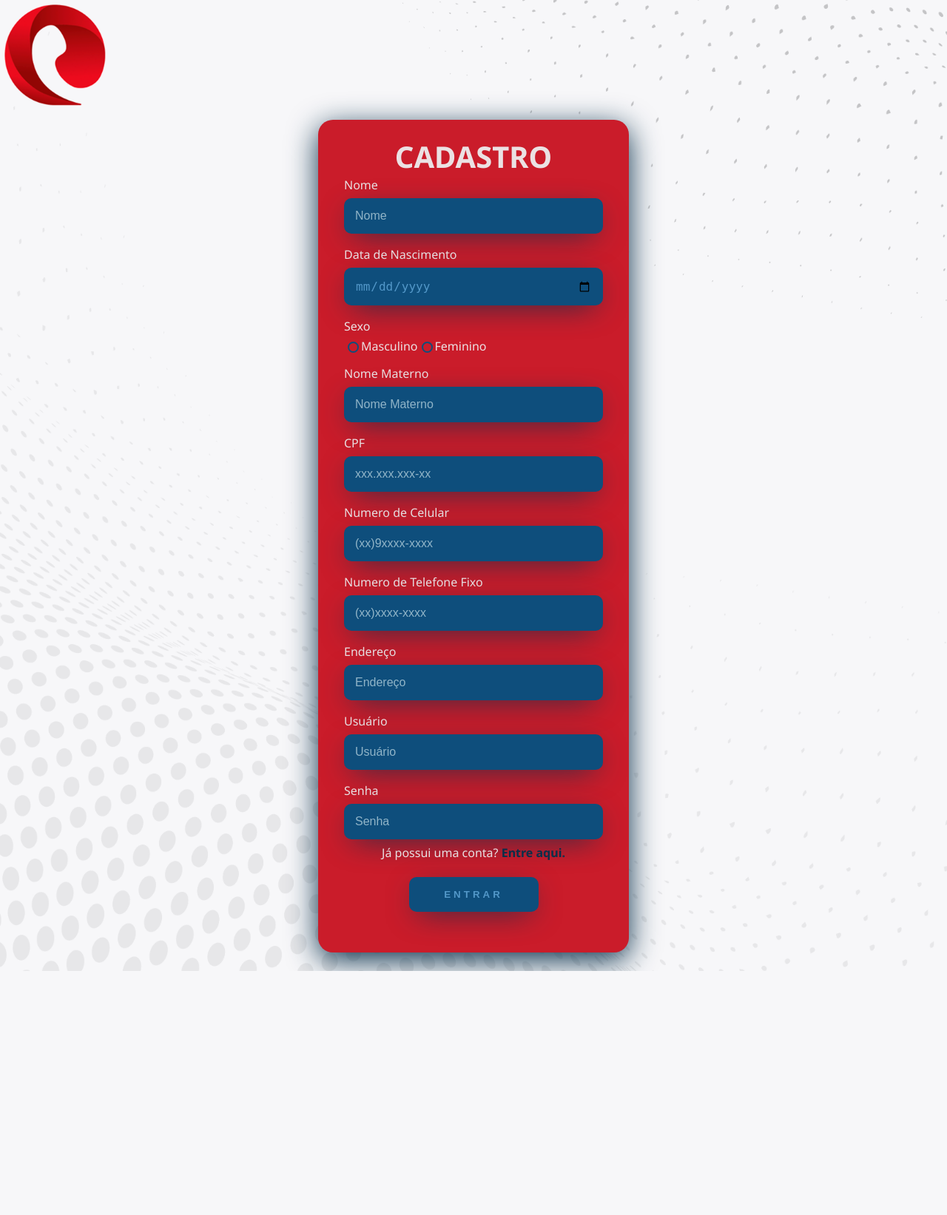
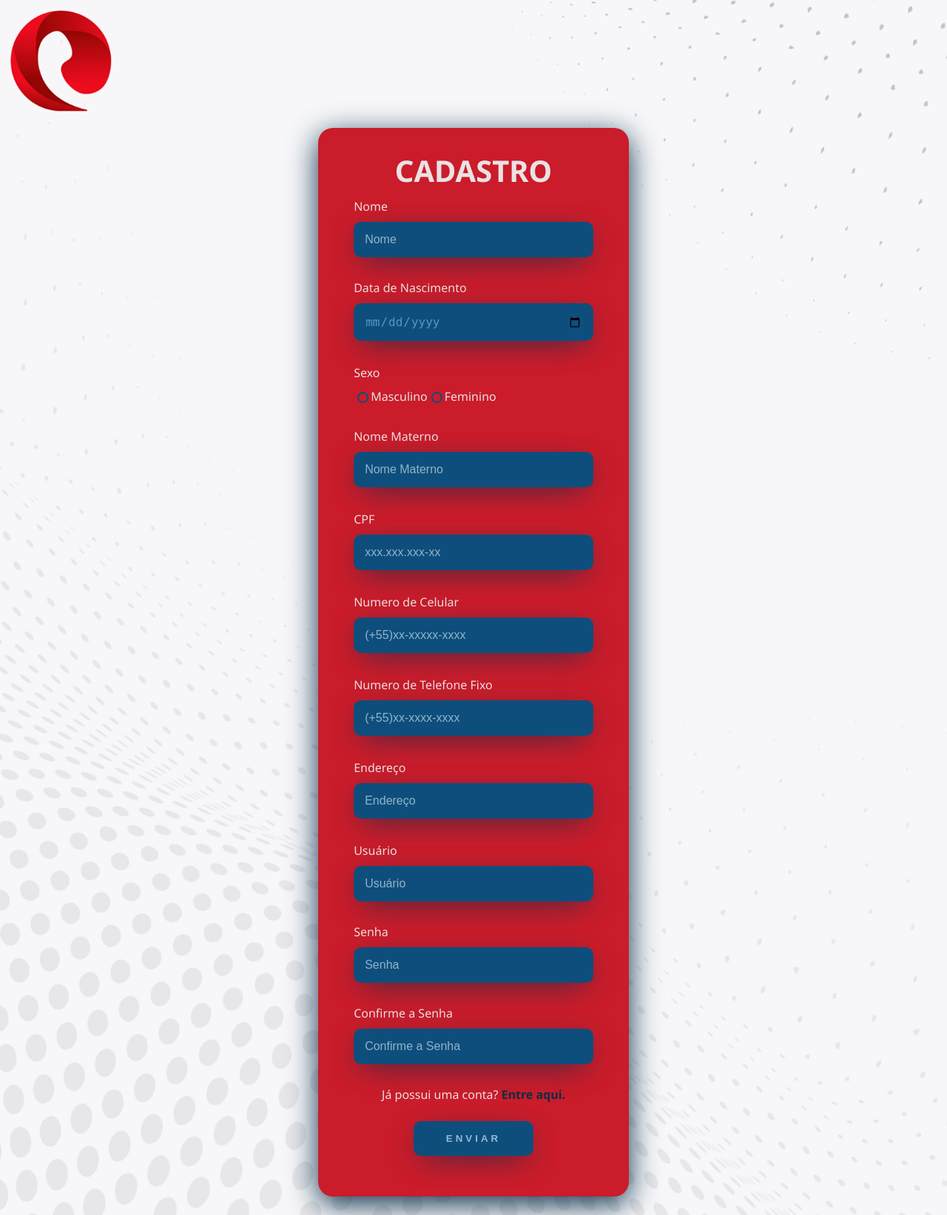
Before and after one commit to clebercmsf/Projeto-Telecall, a PHP site: page /pages/register/register.html in a window 1280 px wide. Shown: the whole page at 74% size. Before the commit the page ends 1313 px from the top, so only its background shows below. Run offline with PHP 8.4, Linux system fonts and the light colour scheme.

Commit message:
registerpage - new features

```diff
--- a/src/pages/login/login.css
+++ b/src/pages/login/login.css
@@ -89,7 +89,7 @@ body {
     text-transform: uppercase;
     font-weight: 800;
     letter-spacing: 4px;
-    color: #5398C9;
+    color: #95B9D2;
     background: #0E4E7C;
     cursor: pointer;
     box-shadow: 0px 10px 40px -12px #082F4A;
--- a/src/pages/login/login.html
+++ b/src/pages/login/login.html
@@ -4,7 +4,7 @@
     <meta charset="UTF-8">
     <meta http-equiv="X-UA-Compatible" content="IE=edge">
     <meta name="viewport" content="width=device-width, initial-scale=1.0">
-    <title>Login</title>
+    <title>Login - Telecall</title>
     <link rel="stylesheet" href="login.css">
 </head>
 <body>
@@ -23,9 +23,9 @@
                 <input type="password" placeholder="Senha">
             </div>
             <div class="register">
-                <label>Ainda não possui uma conta? <a href="/src/pages/register/register.html">Crie aqui.</a></label>
+                <label><br>Ainda não possui uma conta? <a href="/src/pages/register/register.html">Crie aqui.</a></label>
             </div>
-            <button class="btn-login">Entrar</button>
+            <button class="btn-login">Enviar</button>
         </div>
     </div>
 </body>
--- a/src/pages/register/register.css
+++ b/src/pages/register/register.css
@@ -1,5 +1,5 @@
 @import url('https://fonts.googleapis.com/css2?family=Noto+Sans:wght@400;700&display=swap');
-@import "/src/style.css";
+/* @import "/src/style.css"; */
 
 body {
     font-family: 'Noto Sans', sans-serif;
@@ -34,6 +34,7 @@ body {
     background: #CA1C2A;
     border-radius: 20px;
     box-shadow: 0px 10px 40px #082F4A;
+    text-align: center;
 }
 
 .card-register > h1 {
@@ -115,6 +116,12 @@ body {
     text-decoration: none;
 }
 
+.login {
+    display: flex;
+    align-items: center;
+    justify-content: center;
+}
+
 .login a {
     text-decoration: none;
     font-weight: 800;
@@ -122,6 +129,7 @@ body {
 }
 
 .btn-register {
+    align-self: center;
     width: 50%;
     padding: 16px 0px;
     margin: 25px;
@@ -131,7 +139,7 @@ body {
     text-transform: uppercase;
     font-weight: 800;
     letter-spacing: 4px;
-    color: #5398C9;
+    color: #95B9D2;
     background: #0E4E7C;
     cursor: pointer;
     box-shadow: 0px 10px 40px -12px #082F4A;
@@ -141,3 +149,11 @@ body {
     transform: scale(1.1);
     transition: transform 0.3s ease-in-out;
 }
+
+.span-required {
+    font-size: 12px;
+    font-weight: 800;
+    margin: 3px 0 0 1px;
+    color: #5398C9;
+    visibility: hidden;
+}
--- a/src/pages/register/register.html
+++ b/src/pages/register/register.html
@@ -4,7 +4,7 @@
     <meta charset="UTF-8">
     <meta http-equiv="X-UA-Compatible" content="IE=edge">
     <meta name="viewport" content="width=device-width, initial-scale=1.0">
-    <title>Cadastro</title>
+    <title>Cadastro - Telecall</title>
     <link rel="stylesheet" href="register.css">
 </head>
 <body>
@@ -14,56 +14,65 @@
     <div class="register">
         <div class="card-register">
             <h1>CADASTRO</h1>
+            <form id="form">
                 <div class="textfield">
                     <label for="name">Nome</label>
-                <input type="text" placeholder="Nome" name="nome" required>
+                    <input type="text" placeholder="Nome" name="nome" class="required" oninput="nameValidator()">
+                    <span class="span-required">Nome deve ter entre 15 e 60 caracteres alfabéticos.</span>
                 </div>
                 <div class="textfield">
                     <label for="birth">Data de Nascimento</label>
-                <input type="date" placeholder="Usuário" required>
+                    <input type="date" placeholder="Usuário">
                 </div>
                 <div class="textfield">
-                <label for="gender">Sexo</label>
+                    <label for="gender"><br>Sexo</label>
                     <div class="gender">
-                        <input type="radio" name="sex" id="sexm"><label for="sexm" required>Masculino</label>
-                        <input type="radio" name="sex" id="sexf"><label for="sexf" required>Feminino</label>
+                        <input type="radio" name="sex" id="sexm"><label for="sexm">Masculino</label>
+                        <input type="radio" name="sex" id="sexf"><label for="sexf">Feminino</label>
                     </div>
                 </div>
                 <div class="textfield">
-                <label for="m-name">Nome Materno</label>
-                <input type="text" placeholder="Nome Materno" required>
+                    <label for="m-name"><br>Nome Materno</label>
+                    <input type="text" placeholder="Nome Materno">
                 </div>
                 <div class="textfield">
-                <label for="cpf">CPF</label>
-                <input type="text" placeholder="xxx.xxx.xxx-xx" autocomplete="off" maxlength="14" id="cpf" required>
+                    <label for="cpf"><br>CPF</label>
+                    <input type="text" placeholder="xxx.xxx.xxx-xx" autocomplete="off" maxlength="14" id="cpf">
                 </div>
                 <div class="textfield">
-                <label for="c-number">Numero de Celular</label>
-                <input type="tel" placeholder="(xx)9xxxx-xxxx" maxlength="14" id="c-number" required>
-                <!-- pattern="\([0-9]{2}\)[9]{1}[0-9]{4}-[0-9]{4}" -->
+                    <label for="c-number"><br>Numero de Celular</label>
+                    <input type="tel" placeholder="(+55)xx-xxxxx-xxxx" maxlength="18" id="c-number">
                 </div>
                 <div class="textfield">
-                <label for="t-number">Numero de Telefone Fixo</label>
-                <input type="tel" placeholder="(xx)xxxx-xxxx" maxlength="13" id="t-number" required>
+                    <label for="t-number"><br>Numero de Telefone Fixo</label>
+                    <input type="tel" placeholder="(+55)xx-xxxx-xxxx" maxlength="17" id="t-number">
                 </div>
                 <div class="textfield">
-                <label for="address">Endereço</label>
-                <input type="text" placeholder="Endereço" required>
+                    <label for="address"><br>Endereço</label>
+                    <input type="text" placeholder="Endereço">
                 </div>
                 <div class="textfield">
-                <label for="user">Usuário</label>
-                <input type="text" placeholder="Usuário" required>
+                    <label for="user"><br>Usuário</label>
+                    <input type="text" placeholder="Usuário" class="required" oninput="userValidator()">
+                    <span class="span-required">Usuário deve ter exatamente 6 caracteres alfabéticos.</span>
                 </div>
                 <div class="textfield">
                     <label for="password">Senha</label>
-                <input type="password" placeholder="Senha" required>
+                    <input type="password" placeholder="Senha" class="required" oninput="passwordValidator()">
+                    <span class="span-required">A senha deve ter ao menos 8 caracteres alfabéticos.</span>
+                </div>
+                <div class="textfield">
+                    <label for="conf-password">Confirme a Senha</label>
+                    <input type="password" placeholder="Confirme a Senha" class="required" oninput="passwordConfirm()">
+                    <span class="span-required">Senhas não conferem.</span>
                 </div>
                 <div class="login">
                     <label>Já possui uma conta? <a href="/src/pages/login/login.html">Entre aqui.</a></label>
                 </div>
-            <button type="submit" class="btn-register">Entrar</button>
+                <button type="submit" class="btn-register" href="google.com">Enviar</button>
+            </form>
         </div>
     </div>
+</body>
 <script src="register.js"></script>
-</body>
 </html>
--- a/src/pages/register/register.js
+++ b/src/pages/register/register.js
@@ -1,3 +1,60 @@
+// show message error;
+const form = document.getElementById("form");
+const field = document.querySelectorAll(".required");
+const spans = document.querySelectorAll(".span-required");
+const userRejex = /^[a-zA-Z]{6}$/;
+const passwordRejex = /^[a-zA-Z]{8,}$/;
+
+form.addEventListener("submit", (event) => {
+  event.preventDefault();
+  nameValidator();
+  userValidator();
+  passwordValidator();
+  passwordConfirm();
+});
+
+function setError(index) {
+  field[index].style.border = "2px solid #5398C9";
+  spans[index].style.visibility = "visible";
+}
+
+function removeError(index) {
+  field[index].style.border = "";
+  spans[index].style.visibility = "hidden";
+}
+
+function nameValidator() {
+  if(field[0].value.length < 15 || field[0].value.length > 60) {
+    setError(0);
+  } else {
+    removeError(0);
+  }
+}
+
+function userValidator() {
+  if(!userRejex.test(field[1].value)) {
+    setError(1);
+  } else {
+    removeError(1);
+  }
+}
+
+function passwordValidator() {
+  if(!passwordRejex.test(field[2].value)) {
+    setError(2);
+  } else {
+    removeError(2);
+  }
+}
+
+function passwordConfirm() {
+  if(field[2].value != field[3].value) {
+    setError(3);
+  } else {
+    removeError(3);
+  }
+}
+
 // CPF input format;
 const cpfInput = document.querySelector("#cpf");
 
@@ -18,14 +75,14 @@ cellInput.addEventListener("keypress", () => {
   let cellLength = cellInput.value.length;
 
   if (cellLength === 0) {
-    cellInput.value += "(";
-  } else if (cellLength === 3) {
-    cellInput.value += ")";
-  } else if (cellLength === 9) {
+    cellInput.value += "(+55)";
+  } else if (cellLength === 7) {
+    cellInput.value += "-";
+  } else if (cellLength === 13) {
     cellInput.value += "-";
   }
 });
-// (21)7670-5775
+// (+55)XX-7XXXXX-XXX
 
 // tellNumber input format;
 const tellInput = document.querySelector("#t-number");
@@ -34,10 +91,10 @@ tellInput.addEventListener("keypress", () => {
   let tellLength = tellInput.value.length;
 
   if (tellLength === 0) {
-    tellInput.value += "(";
-  } else if (tellLength === 3) {
-    tellInput.value += ")";
-  } else if (tellLength === 8) {
+    tellInput.value += "(+55)";
+  } else if (tellLength === 7) {
+    tellInput.value += "-";
+  } else if (tellLength === 12) {
     tellInput.value += "-";
   }
 });
```
Also changed, not shown: src/assets/colors.md (+1 -0 lines). Lines whose indentation alone changed are shown as unchanged.
